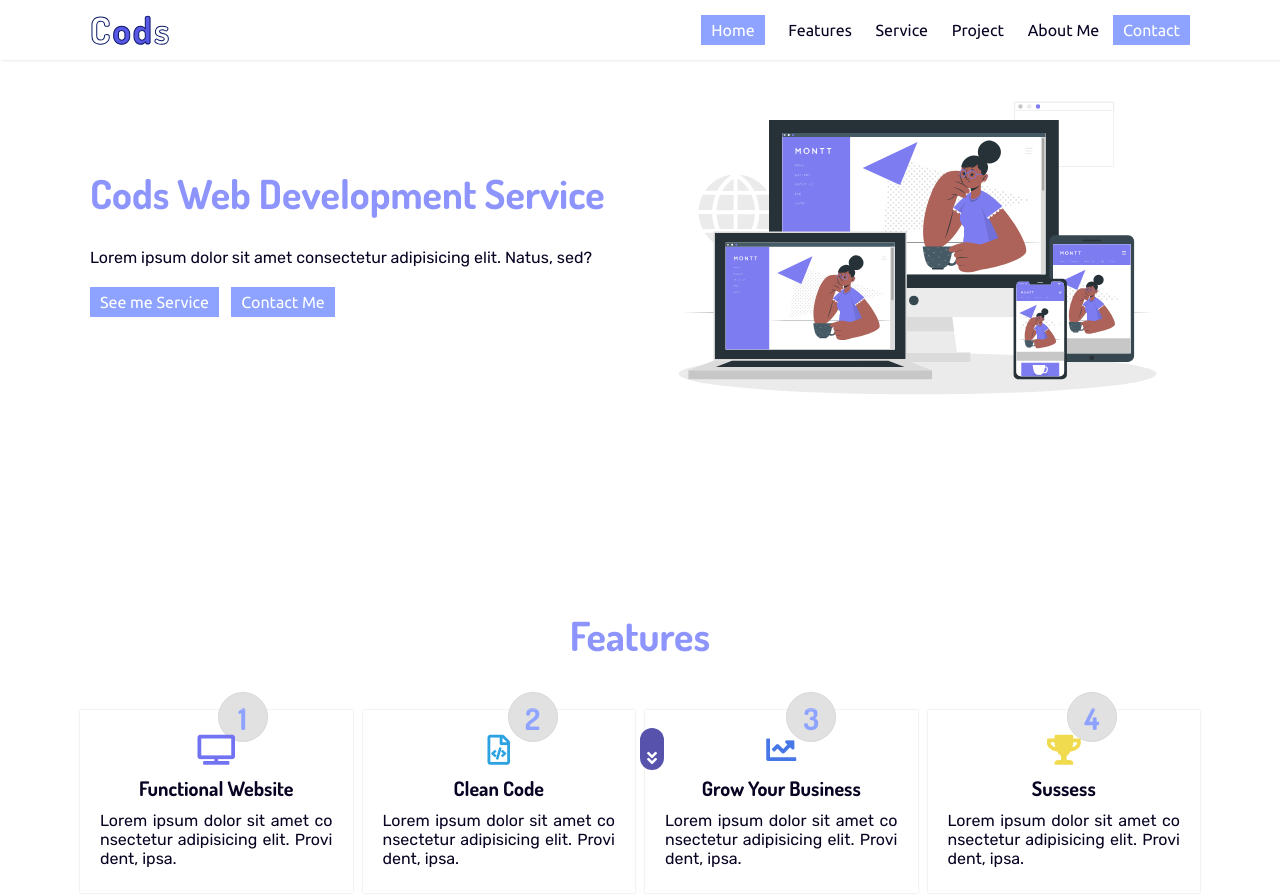
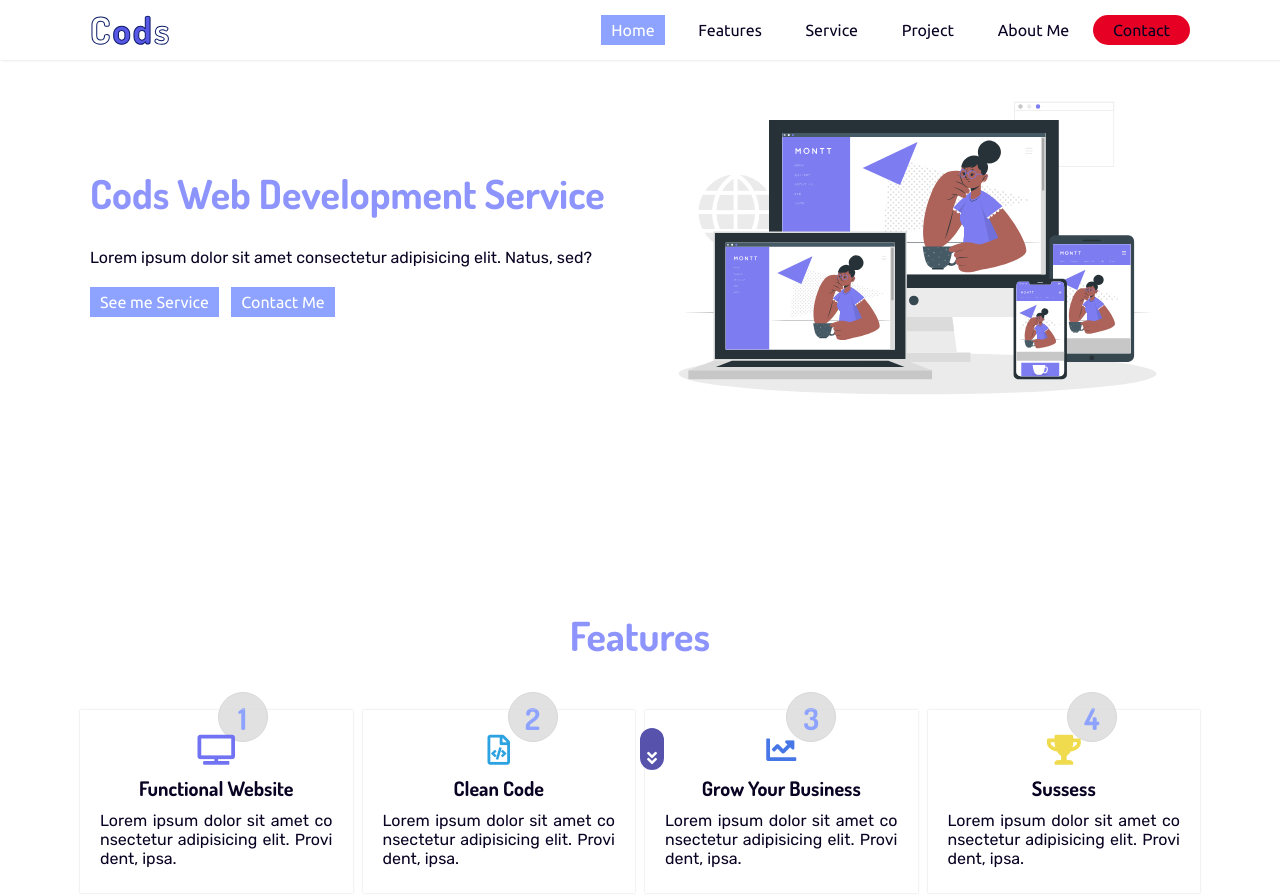
Before and after one commit to emetdas/protfolio, a website: page index.html in a window 1280 px wide. Shown: the top 896 px of the page. Drawn offline with Linux system fonts and the light colour scheme; a web font is replaced by a local one.

Commit message:
some change

```diff
--- a/index.html
+++ b/index.html
@@ -53,7 +53,7 @@
             <li class="service"><a href="#service">Service</a></li>
             <li class="project"><a href="#project">Project</a></li>
             <li class="about"><a href="#about">About Me</a></li>
-            <li class="contact btn btn-primary">
+            <li class="contact btn-contact">
               <a href="#contact">Contact</a>
             </li>
           </ul>
@@ -383,7 +383,7 @@
     <!-- About-me-end -->
     <!-- Project Counter-start -->
     <section class="project-counter container py-2">
-      <div class="d-flex justify-content-sb justify-content-center text-center">
+      <div class="d-flex justify-content-sb justify-content-center text-center gap-2">
         <div class="project-counter-item">
           <img src="images/project-counter-1.png" alt="project-counter" class="counter-img">
           <span class="project-count" data-project="1000">100</span>
--- a/scss/_navigation.scss
+++ b/scss/_navigation.scss
@@ -77,6 +77,10 @@ header{
     -ms-transform: rotate(-45deg);
     -o-transform: rotate(-45deg);
 }
+.manue li a{
+    padding: 0.6rem 1rem;
+    display: block;
+}
 header.sticky{
     position: fixed;
     left: 0;
@@ -89,12 +93,19 @@ header.sticky{
 .manue .active a{
     background: $primary;
     color: $white;
-    padding: 0.6rem 1rem;
-    transition:  all 0.5s ease-in-out;
-    -webkit-transition:  all 0.5s ease-in-out;
-    -moz-transition:  all 0.5s ease-in-out;
-    -ms-transition:  all 0.5s ease-in-out;
-    -o-transition:  all 0.5s ease-in-out;
+    transition:  all 0.5s ease-in;
+    -webkit-transition:  all 0.5s ease-in;
+    -moz-transition:  all 0.5s ease-in;
+    -ms-transition:  all 0.5s ease-in;
+    -o-transition:  all 0.5s ease-in;
+}
+.btn-contact{
+    border-radius: 2rem;
+    background: $pintrest;
+    -webkit-border-radius: 2rem;
+    -moz-border-radius: 2rem;
+    -ms-border-radius: 2rem;
+    -o-border-radius: 2rem;
 }
 @media (max-width:764px){
     .logo{
--- a/scss/_projectcounter.scss
+++ b/scss/_projectcounter.scss
@@ -35,8 +35,10 @@
     font-family: $font-secondry;
 }
 .project-counter-item{
+    width: 100%;
+    padding: 1rem;
     background: $white;
-
+    @include box-shadow(0,0,0.4rem,$drop-shadow-bg);
     & h5{
         font-family: $font-secondry;
         font-size: 2.5rem;
```
Also changed, not shown: css/style.css.
